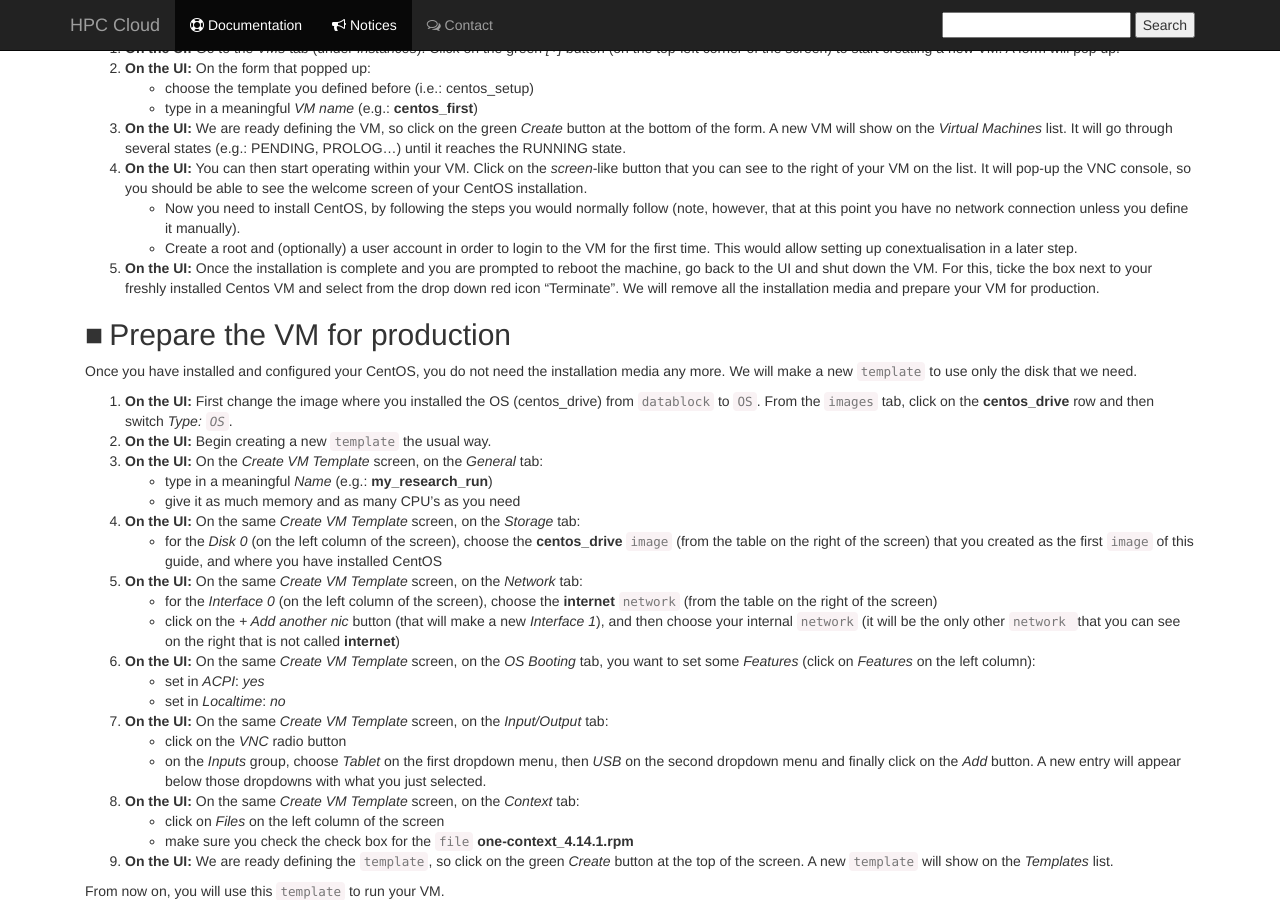
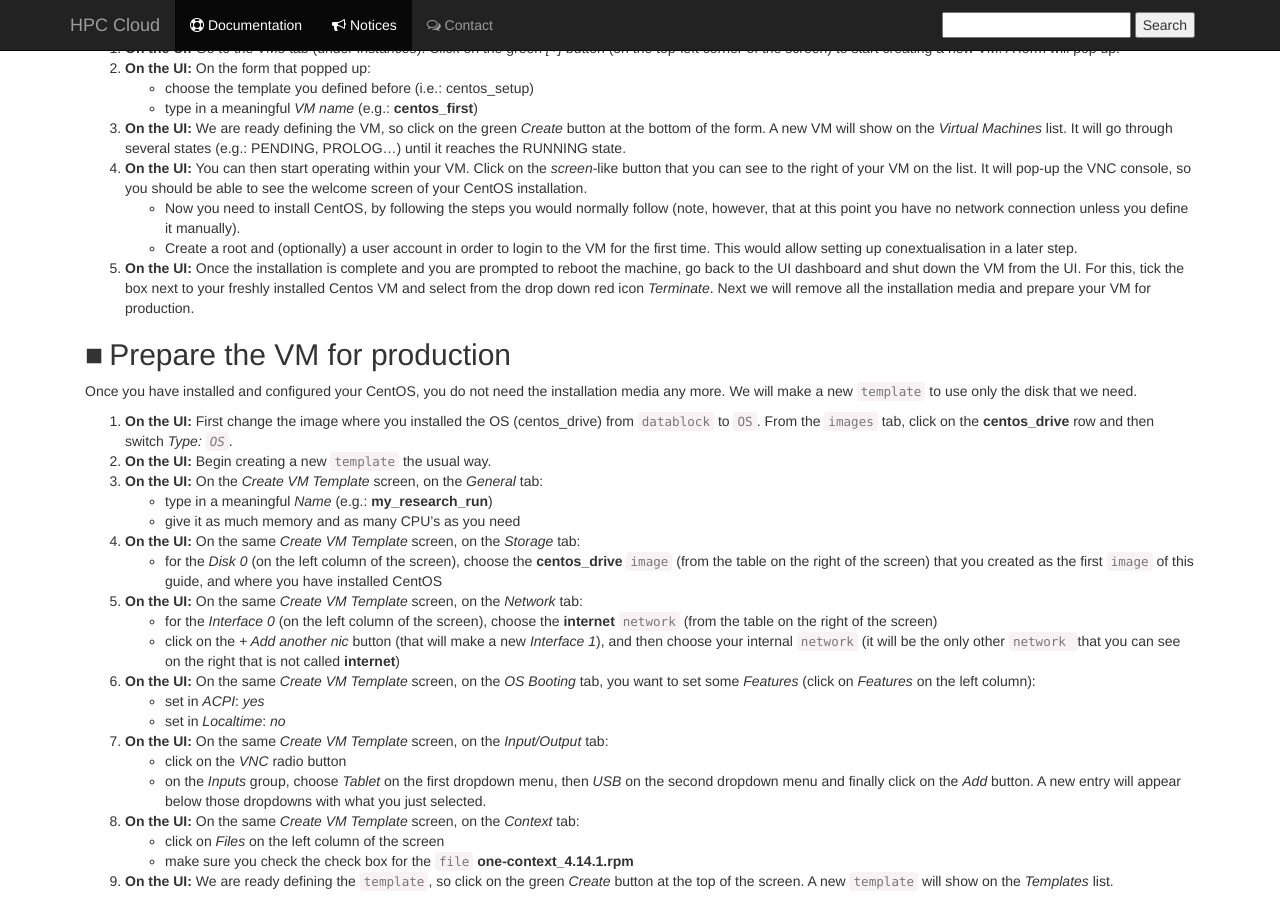
Before and after one commit to sara-nl/clouddocs, a Jekyll site: the page built from vm-scratch-centos.markdown, in a window 1280 px wide and 900 px high, scrolled down 2051 px. Built offline with Jekyll 4.4.1, drawn with Linux system fonts in a browser that asks for light colours; nearby versions of some CDN libraries; our own code applies the rules of GitHub Pages for plain Markdown files.

Commit message:
Update vm-scratch-centos.markdown

```diff
--- a/vm-scratch-centos.markdown
+++ b/vm-scratch-centos.markdown
@@ -96,7 +96,7 @@ We will now create a VM and run the CentOS installation on it.
 4. **On the UI:** You can then start operating within your VM. Click on the _screen_-like button that you can see to the right of your VM on the list. It will pop-up the VNC console, so you should be able to see the welcome screen of your CentOS installation.
   * Now you need to install CentOS, by following the steps you would normally follow (note, however, that at this point you have no network connection unless you define it manually).
   * Create a root and (optionally) a user account in order to login to the VM for the first time. This would allow setting up conextualisation in a later step.
-5. **On the UI:** Once the installation is complete and you are prompted to reboot the machine, go back to the UI and shut down the VM. For this, ticke the box next to your freshly installed Centos VM and select from the drop down red icon "Terminate". We will remove all the installation media and prepare your VM for production.
+5. **On the UI:** Once the installation is complete and you are prompted to reboot the machine, go back to the UI dashboard and shut down the VM from the UI. For this, tick the box next to your freshly installed Centos VM and select from the drop down red icon _Terminate_. Next we will remove all the installation media and prepare your VM for production.
 
 
 ## Prepare the VM for production
```
